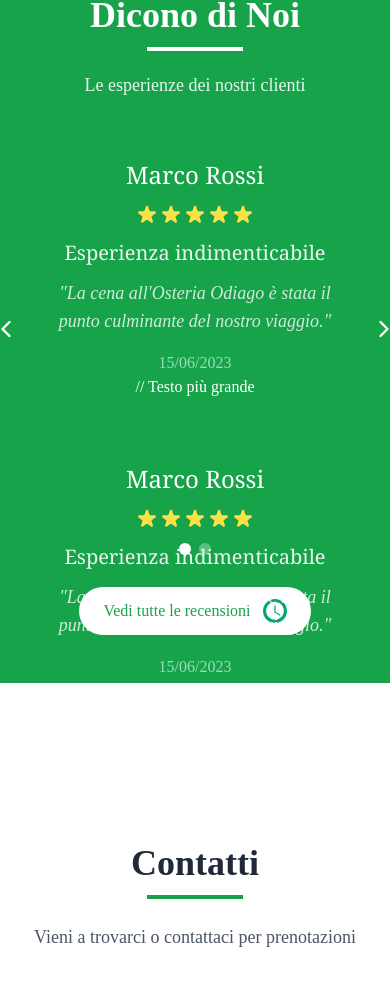
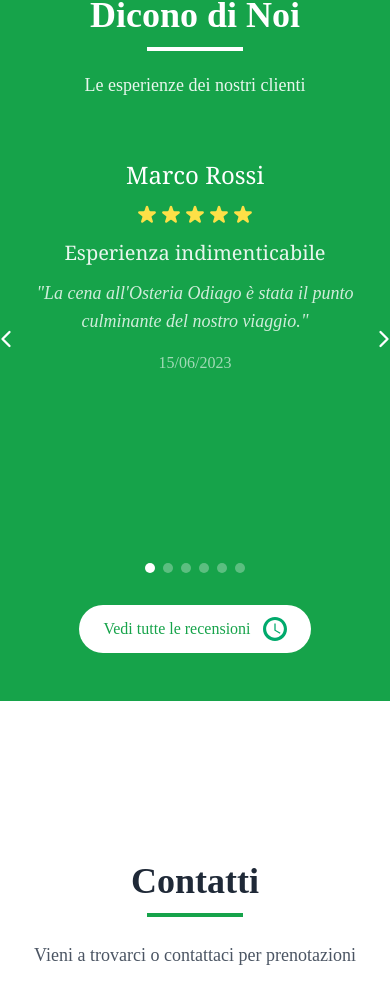
Before and after one commit to JonDADDYS/test, a React (Vite) app: page / in a window 390 px wide. Shown: the part 4789-5792 px from the top of the page. Built offline with nearby package versions, Linux system fonts and the light colour scheme; a web font is replaced by a local one.

Commit message:
test fix bug recensioni mobile

```diff
--- a/src/pages/Recensioni.jsx
+++ b/src/pages/Recensioni.jsx
@@ -6,7 +6,7 @@ export const Recensioni = () => {
   const controls = useAnimation();
   const sectionRef = useRef(null);
   const isInView = useInView(sectionRef, { once: false, amount: 0.2 });
-  const [currentSet, setCurrentSet] = useState(0);
+  const [currentSlide, setCurrentSlide] = useState(0);
   const [direction, setDirection] = useState(0);
 
   // Dati recensioni
@@ -21,52 +21,45 @@ export const Recensioni = () => {
     },
     {
       id: 2,
-      name: "Marco Rossi",
-      rating: 5,
-      title: "Esperienza indimenticabile",
-      text: "La cena all'Osteria Odiago è stata il punto culminante del nostro viaggio.",
-      date: "15/06/2023"
+      name: "Laura Bianchi",
+      rating: 4,
+      title: "Atmosfera autentica",
+      text: "Ci siamo sentiti come a casa in questo locale accogliente.",
+      date: "22/07/2023"
     },
     {
       id: 3,
-      name: "Antonio Bianchi",
-      rating: 1,
-      title: "Esperienza indimenticabile",
-      text: "La cena all'Osteria Odiago è stata il punto culminante del nostro viaggio.",
-      date: "15/06/2023"
+      name: "Giovanni Verdi",
+      rating: 5,
+      title: "Pesce freschissimo",
+      text: "Il branzino al cartoccio era cotto al punto giusto.",
+      date: "05/09/2023"
     },
     {
       id: 4,
-      name: "Marco Rossi",
+      name: "Anna Neri",
       rating: 5,
-      title: "Esperienza indimenticabile",
-      text: "La cena all'Osteria Odiago è stata il punto culminante del nostro viaggio.",
-      date: "15/06/2023"
+      title: "Dolci da sogno",
+      text: "La panna cotta con frutti di bosco è semplicemente divina!",
+      date: "12/10/2023"
     },
     {
       id: 5,
-      name: "Marco Rossi",
-      rating: 4.5,
-      title: "Esperienza indimenticabile",
-      text: "La cena all'Osteria Odiago è stata il punto culminante del nostro viaggio.",
-      date: "15/06/2023"
+      name: "Paolo Gialli",
+      rating: 4,
+      title: "Creatività e tradizione",
+      text: "Abbiamo apprezzato l'approccio innovativo ai piatti classici.",
+      date: "28/10/2023"
     },
     {
       id: 6,
-      name: "Marco Rossi",
-      rating:2,
-      title: "Esperienza indimenticabile",
-      text: "La cena all'Osteria Odiago è stata il punto culminante del nostro viaggio.",
-      date: "15/06/2023"
-    },
-    // ... altre recensioni ...
+      name: "Francesca Blu",
+      rating: 5,
+      title: "Perfetto per occasioni speciali",
+      text: "Lo staff ha fatto di tutto per renderlo indimenticabile.",
+      date: "03/11/2023"
+    }
   ];
-
-  // Calcola i gruppi di 3 recensioni
-  const reviewSets = [];
-  for (let i = 0; i < reviews.length; i += 3) {
-    reviewSets.push(reviews.slice(i, i + 3));
-  }
 
   // Animazioni al scroll
   useEffect(() => {
@@ -81,19 +74,19 @@ export const Recensioni = () => {
     visible: {
       opacity: 1,
       transition: {
-        staggerChildren: 0.15,
+        staggerChildren: 0.1,
         delayChildren: 0.2
       }
     }
   };
 
   const item = {
-    hidden: { y: 40, opacity: 0 },
+    hidden: { y: 30, opacity: 0 },
     visible: {
       y: 0,
       opacity: 1,
       transition: {
-        duration: 0.8,
+        duration: 0.6,
         ease: [0.16, 1, 0.3, 1]
       }
     }
@@ -102,48 +95,35 @@ export const Recensioni = () => {
   // Transizione fluida tra le slide
   const slideVariants = {
     enter: (dir) => ({
-      x: dir > 0 ? 100 : -100,
+      x: dir > 0 ? '100%' : '-100%',
       opacity: 0
     }),
     center: {
       x: 0,
       opacity: 1,
-      transition: { duration: 0.6 }
+      transition: { duration: 0.5 }
     },
     exit: (dir) => ({
-      x: dir < 0 ? 100 : -100,
+      x: dir < 0 ? '100%' : '-100%',
       opacity: 0,
-      transition: { duration: 0.4 }
+      transition: { duration: 0.3 }
     })
   };
 
-  const reviewItem = {
-    hidden: { scale: 0.9, opacity: 0 },
-    visible: {
-      scale: 1,
-      opacity: 1,
-      transition: {
-        delay: 0.3,
-        duration: 0.7,
-        ease: [0.16, 1, 0.3, 1]
-      }
-    }
+  const nextSlide = () => {
+    setDirection(1);
+    setCurrentSlide((prev) => (prev === reviews.length - 1 ? 0 : prev + 1));
   };
 
-  const nextSet = () => {
-    setDirection(1);
-    setCurrentSet((prev) => (prev === reviewSets.length - 1 ? 0 : prev + 1));
-  };
-
-  const prevSet = () => {
+  const prevSlide = () => {
     setDirection(-1);
-    setCurrentSet((prev) => (prev === 0 ? reviewSets.length - 1 : prev - 1));
+    setCurrentSlide((prev) => (prev === 0 ? reviews.length - 1 : prev - 1));
   };
 
   return (
     <section
       ref={sectionRef}
-      className="relative py-12 bg-green-600" // Ridotta altezza sezione
+      className="relative py-12 bg-green-600"
       id="recensioni"
     >
       <div className="container mx-auto px-4 relative">
@@ -152,7 +132,7 @@ export const Recensioni = () => {
           initial="hidden"
           animate={controls}
           variants={container}
-          className="text-center mb-10" // Ridotto margine inferiore
+          className="text-center mb-10"
         >
           <motion.h2
             variants={item}
@@ -172,43 +152,34 @@ export const Recensioni = () => {
           </motion.p>
         </motion.div>
 
-        {/* Slider container */}
-        <div className="relative h-[380px] md:h-[280px]">
+        {/* Slider container - Mobile (1 slide) e Desktop (3 slides) */}
+        <div className="relative h-[400px] md:h-[280px]">
           {/* Freccia sinistra */}
           <button
-            onClick={prevSet}
+            onClick={prevSlide}
             className="absolute left-0 top-1/2 -translate-y-1/2 -translate-x-8 z-10 text-white p-2 rounded-full hover:bg-white/10 transition-colors"
           >
             <FiChevronLeft size={28} />
           </button>
 
-          {/* Recensioni con animazione */}
+          {/* Recensioni mobile (1 alla volta) */}
+          <div className="md:hidden h-full">
             <motion.div
-            key={currentSet}
+              key={currentSlide}
               custom={direction}
               variants={slideVariants}
               initial="enter"
               animate="center"
               exit="exit"
-            className="absolute inset-0 grid grid-cols-1 md:grid-cols-3 gap-6 px-2"
+              className="absolute inset-0 flex justify-center"
             >
-            {reviewSets[currentSet]?.map((review) => (
-              <motion.div
-                key={review.id}
-                variants={reviewItem}
-                initial="hidden"
-                animate="visible"
-                className="text-white p-5 flex flex-col items-center text-center"
-              >
-                {/* Nome con font serif e dimensione aumentata */}
-                <h3 className="text-2xl font-serif font-medium mb-3">{review.name}</h3>
-
-                {/* Stelle */}
+              <div className="text-white p-5 flex flex-col items-center text-center w-full max-w-md">
+                <h3 className="text-2xl font-serif font-medium mb-3">{reviews[currentSlide].name}</h3>
                 <div className="flex mb-3 justify-center">
                   {[...Array(5)].map((_, i) => (
                     <svg
                       key={i}
-                      className={`w-6 h-6 ${i < review.rating ? 'text-yellow-300' : 'text-white/30'}`} // Stelle più grandi
+                      className={`w-6 h-6 ${i < reviews[currentSlide].rating ? 'text-yellow-300' : 'text-white/30'}`}
                       fill="currentColor"
                       viewBox="0 0 20 20"
                     >
@@ -216,22 +187,54 @@ export const Recensioni = () => {
                     </svg>
                   ))}
                 </div>
+                <h4 className="text-xl font-serif font-medium mb-3 text-white/90">{reviews[currentSlide].title}</h4>
+                <blockquote className="text-white/80 mb-4 italic text-lg">"{reviews[currentSlide].text}"</blockquote>
+                <div className="text-white/60 text-base">{reviews[currentSlide].date}</div>
+              </div>
+            </motion.div>
+          </div>
 
-                {/* Titolo recensione con font serif */}
+          {/* Recensioni desktop (3 alla volta) */}
+          <div className="hidden md:block h-full">
+            <motion.div
+              key={currentSlide}
+              custom={direction}
+              variants={slideVariants}
+              initial="enter"
+              animate="center"
+              exit="exit"
+              className="absolute inset-0 grid grid-cols-3 gap-6 px-2"
+            >
+              {[
+                reviews[currentSlide],
+                reviews[(currentSlide + 1) % reviews.length],
+                reviews[(currentSlide + 2) % reviews.length]
+              ].map((review, index) => (
+                <div key={`${review.id}-${index}`} className="text-white p-5 flex flex-col items-center text-center">
+                  <h3 className="text-2xl font-serif font-medium mb-3">{review.name}</h3>
+                  <div className="flex mb-3 justify-center">
+                    {[...Array(5)].map((_, i) => (
+                      <svg
+                        key={i}
+                        className={`w-6 h-6 ${i < review.rating ? 'text-yellow-300' : 'text-white/30'}`}
+                        fill="currentColor"
+                        viewBox="0 0 20 20"
+                      >
+                        <path d="M9.049 2.927c.3-.921 1.603-.921 1.902 0l1.07 3.292a1 1 0 00.95.69h3.462c.969 0 1.371 1.24.588 1.81l-2.8 2.034a1 1 0 00-.364 1.118l1.07 3.292c.3.921-.755 1.688-1.54 1.118l-2.8-2.034a1 1 0 00-1.175 0l-2.8 2.034c-.784.57-1.838-.197-1.539-1.118l1.07-3.292a1 1 0 00-.364-1.118L2.98 8.72c-.783-.57-.38-1.81.588-1.81h3.461a1 1 0 00.951-.69l1.07-3.292z" />
+                      </svg>
+                    ))}
+                  </div>
                   <h4 className="text-xl font-serif font-medium mb-3 text-white/90">{review.title}</h4>
-
-                {/* Testo recensione con dimensione aumentata */}
                   <blockquote className="text-white/80 mb-4 italic max-w-md text-lg">"{review.text}"</blockquote>
-
-                {/* Data */}
-                <div className="text-white/60 text-base">{review.date}</div> // Testo più grande
-              </motion.div>
+                  <div className="text-white/60 text-base">{review.date}</div>
+                </div>
               ))}
             </motion.div>
+          </div>
 
           {/* Freccia destra */}
           <button
-            onClick={nextSet}
+            onClick={nextSlide}
             className="absolute right-0 top-1/2 -translate-y-1/2 translate-x-8 z-10 text-white p-2 rounded-full hover:bg-white/10 transition-colors"
           >
             <FiChevronRight size={28} />
@@ -240,19 +243,19 @@ export const Recensioni = () => {
 
         {/* Indicatori slider */}
         <div className="flex justify-center mt-6 space-x-2">
-          {reviewSets.map((_, index) => (
+          {reviews.map((_, index) => (
             <button
               key={index}
               onClick={() => {
-                setDirection(index > currentSet ? 1 : -1);
-                setCurrentSet(index);
+                setDirection(index > currentSlide ? 1 : -1);
+                setCurrentSlide(index);
               }}
-              className={`w-3 h-3 rounded-full transition-colors ${currentSet === index ? 'bg-white' : 'bg-white/30'}`}
+              className={`w-2.5 h-2.5 rounded-full transition-colors ${currentSlide === index ? 'bg-white' : 'bg-white/30'}`}
             />
           ))}
         </div>
 
-        {/* Bottone Tripadvisor ingrandito */}
+        {/* Bottone Tripadvisor */}
         <motion.div
           initial={{ opacity: 0, y: 20 }}
           animate={{
@@ -266,7 +269,7 @@ export const Recensioni = () => {
             href="https://www.tripadvisor.it"
             target="_blank"
             rel="noopener noreferrer"
-            className="inline-flex items-center bg-white text-green-600 px-6 py-3 rounded-full text-base hover:bg-gray-50 transition-colors" // Bottone più grande
+            className="inline-flex items-center bg-white text-green-600 px-6 py-3 rounded-full text-base hover:bg-gray-50 transition-colors"
           >
             <span className="mr-3 font-medium">Vedi tutte le recensioni</span>
             <svg width="24" height="24" viewBox="0 0 24 24" fill="none" xmlns="http://www.w3.org/2000/svg">
```
Lines whose indentation alone changed are shown as unchanged.
